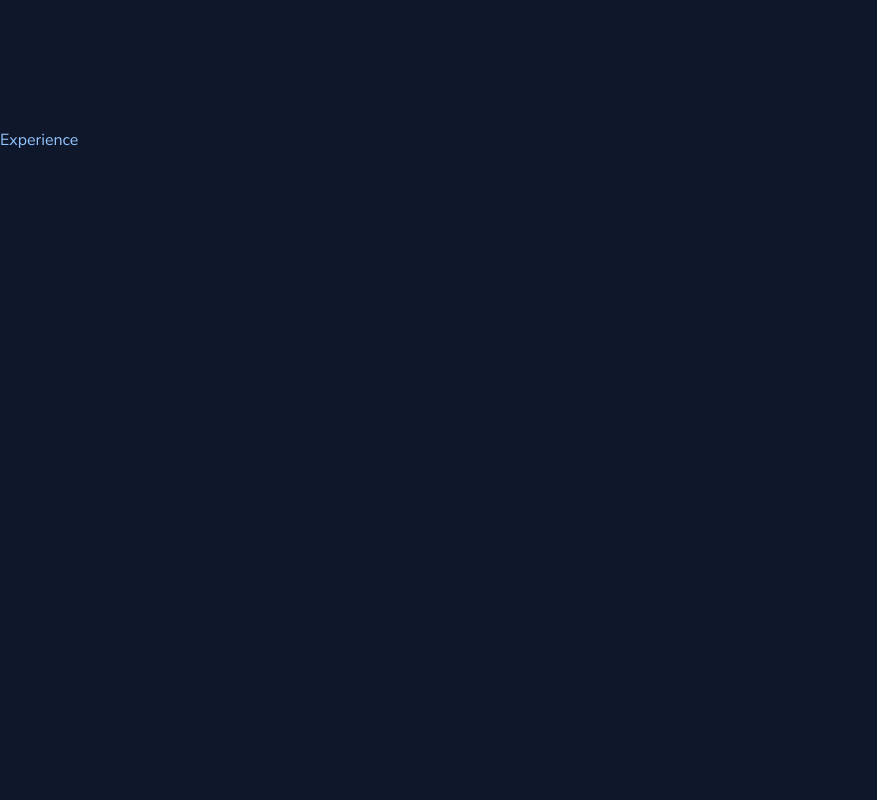
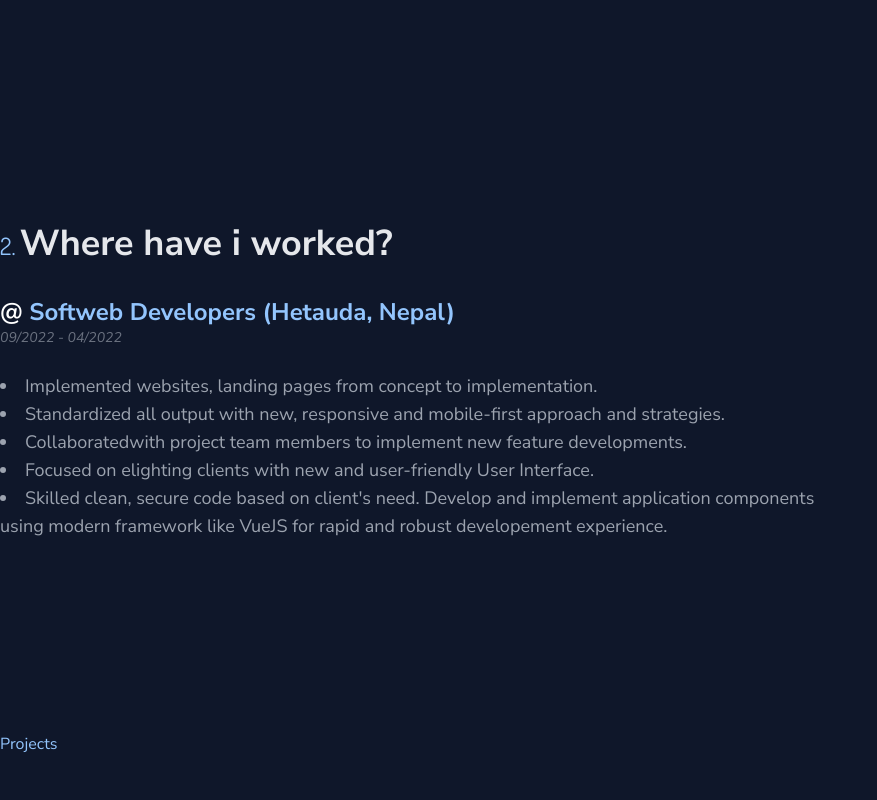
Before and after one commit to sanzaikc/portfolio_v2, a React (Create React App) app: page / in a window 1280 px wide. Shown: the part 1560-2360 px from the top of the page, without its empty margins (0-877 px from the left). Built offline with nearby package versions, Linux system fonts and the light colour scheme.

Commit message:
experience

```diff
--- a/src/components/Experience.jsx
+++ b/src/components/Experience.jsx
@@ -1,9 +1,50 @@
 import React from "react";
+
+const workExperiences = [
+  {
+    company: "Softweb Developers",
+    duration: "09/2022 - 04/2022",
+    location: "Hetauda, Nepal",
+    responsibilities: [
+      "Implemented websites, landing pages from concept to implementation.",
+      "Standardized all output with new, responsive and mobile-first approach and strategies.",
+      "Collaboratedwith project team members to implement new feature developments.",
+      "Focused on elighting clients with new and user-friendly User Interface.",
+      "Skilled clean, secure code based on client's need. Develop and implement application components using modern framework like VueJS for rapid and robust developement experience.",
+    ],
+  },
+];
 
 export default function Experience() {
   return (
-    <div id="experience" className="h-screen">
-      Experience
+    <div id="experience" className="flex flex-col space-y-8 py-24">
+      <div className="">
+        <span className="secondary-font text-2xl">2.</span>{" "}
+        <span className="text-4xl font-bold text-gray-200">
+          Where have i worked?
+        </span>
+      </div>
+
+      <div className="lg:w-2/3">
+        {workExperiences.map((exp, index) => (
+          <div key={index}>
+            <div className="text-2xl font-bold">
+              <span className="text-white">@</span>
+              <span> {exp.company} </span>
+              <span>{`(${exp.location})`}</span>
+            </div>
+            <div className="text-sm italic text-gray-500">{exp.duration}</div>
+            <br />
+            <ul className="list-disc text-lg">
+              {exp.responsibilities.map((resp, index) => (
+                <li key={index} className="list-inside text-gray-400 ">
+                  {resp}
+                </li>
+              ))}
+            </ul>
+          </div>
+        ))}
+      </div>
     </div>
   );
 }
--- a/src/components/Works.jsx
+++ b/src/components/Works.jsx
@@ -2,7 +2,7 @@
 
 export default function Works() {
   return (
-    <div id="projects" className="h-screen">
+    <div id="projects" className="h-screen py-24">
       Projects
     </div>
   );
--- a/src/index.css
+++ b/src/index.css
@@ -21,7 +21,7 @@
 
 html{
   scroll-behavior: smooth;
-  scroll-padding-top: 200px;
+  scroll-padding-top: 100px;
 }
 
 /* width */
```
